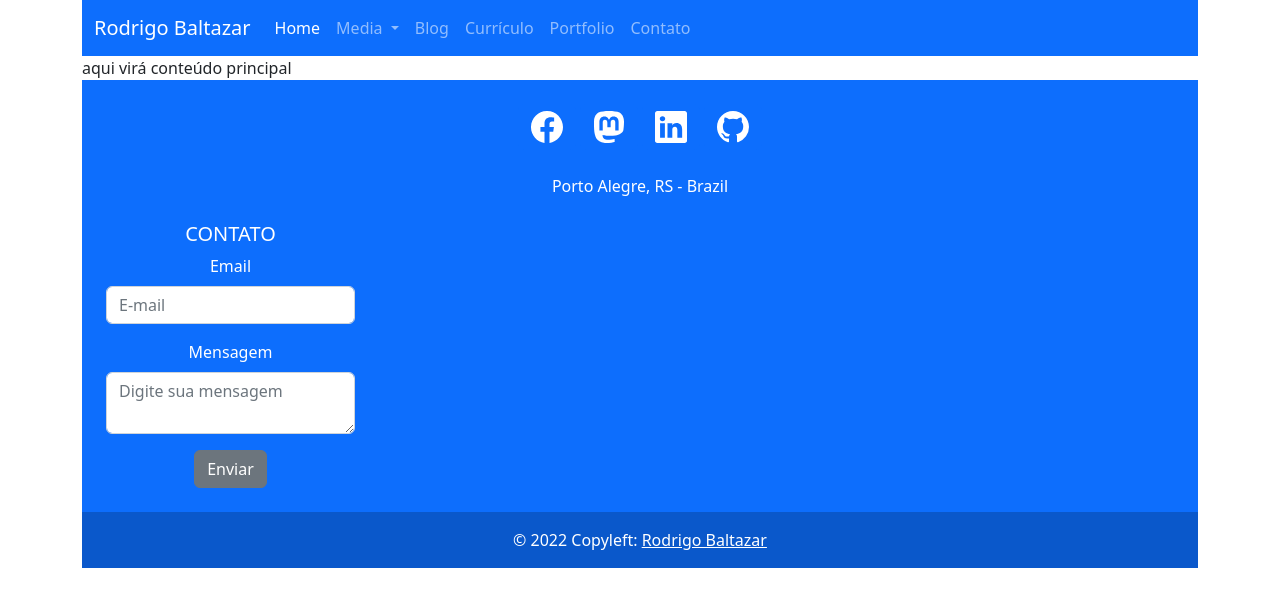
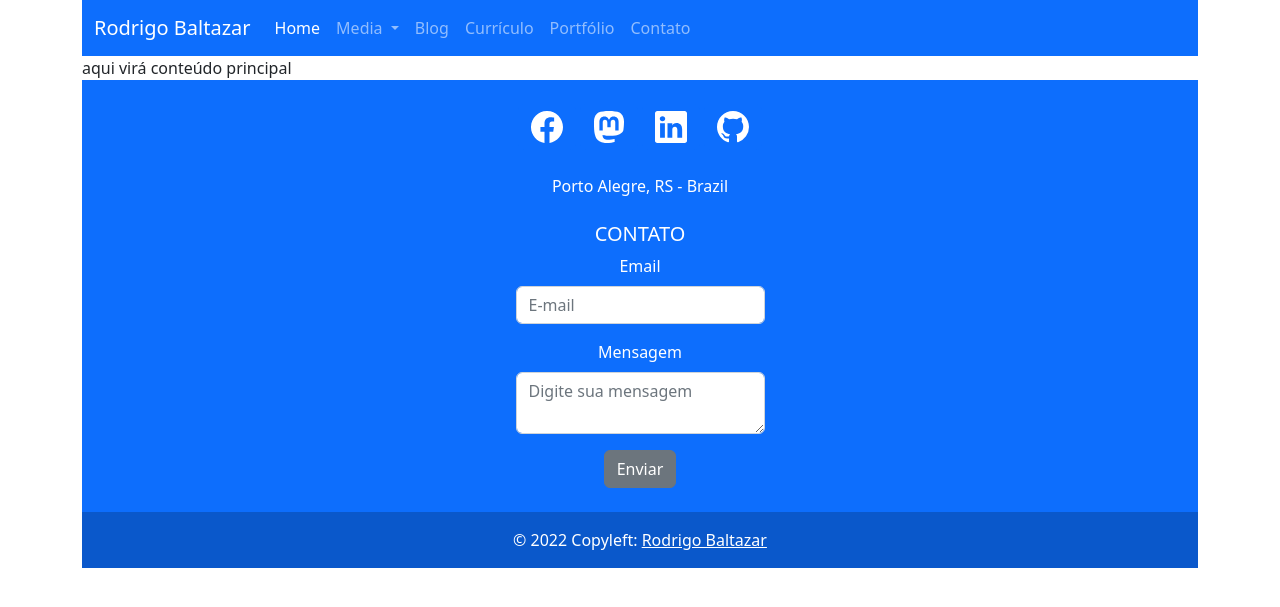
Before and after one commit to RodrigoBaltazar/site-pessoal, a Flask app: page / in a window 1280 px wide. Shown: the top 607 px of the page. Run offline with Flask 2, Linux system fonts and the light colour scheme; some libraries are stand-ins or nearby versions.

Commit message:
coloquei ao centro o form de contato no desktop

```diff
--- a/templates/index.html
+++ b/templates/index.html
@@ -3,7 +3,7 @@
 <head>
   <meta name="author" content="Rodrigo Baltazar">
   <meta name="description" content="O website de Rodrigo Baltazar tem como objetivo
-  agregar todo conteúdo, portfolio, links, blog-posts, curriculo e demais informações uteis
+  agregar todo conteúdo, portfólio, links, blog-posts, curriculo e demais informações uteis
   do interesse do autor.">
   <meta charset="UTF-8">
   <meta http-equiv="X-UA-Compatible" content="IE=edge">
@@ -54,7 +54,7 @@
               <a class="nav-link" href="#">Currículo</a>
             </li>
             <li class="nav-item">
-              <a class="nav-link" href="#">Portfolio</a>
+              <a class="nav-link" href="#">Portfólio</a>
             </li>
             <li class="nav-item">
               <a class="nav-link" href="#">Contato</a>
@@ -125,7 +125,7 @@
         <!--Grid column-->
 
         <!-- CONTATO - ENVIAR MENSAGEM -->
-        <div class="col-lg-3 col-md-6 mb-4 mb-md-0">
+        <div class="col-lg-3 col-md-6 mb-4 mb-md-0 mx-auto">
               <h5 class="text-uppercase">Contato</h5>
 
               <form action="/send" method="POST">
```
Lines whose indentation alone changed are shown as unchanged.
